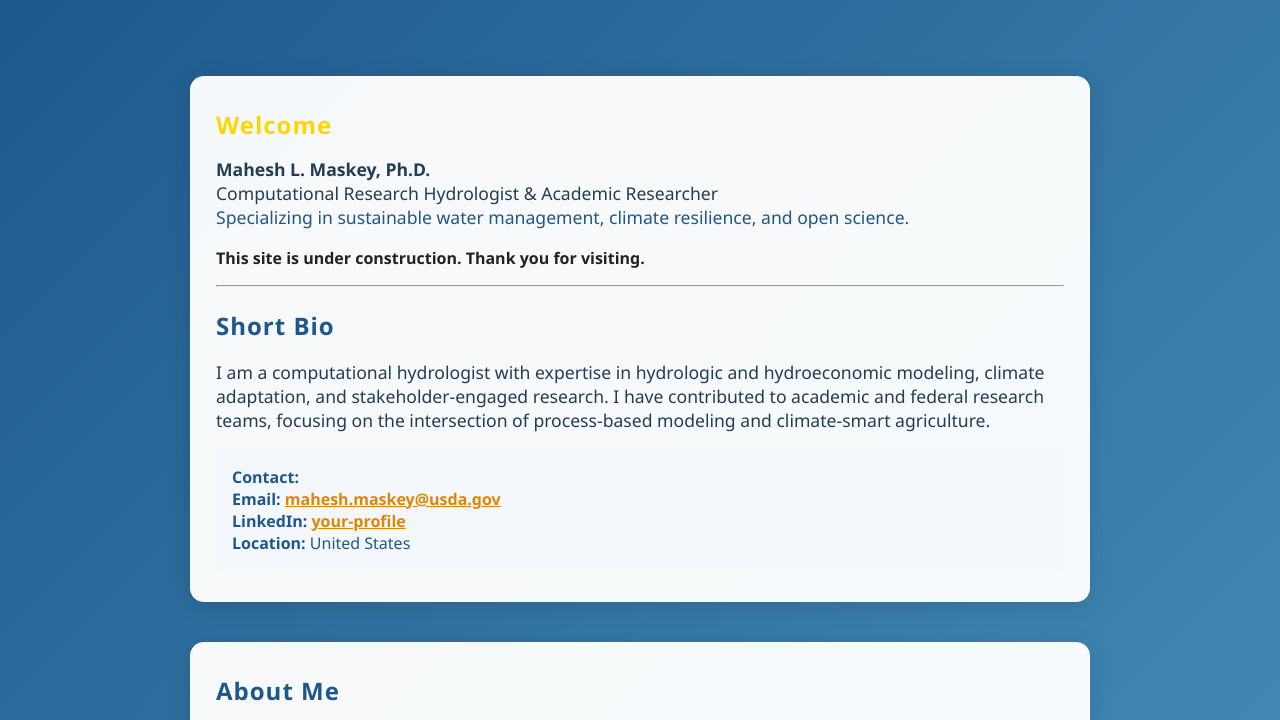
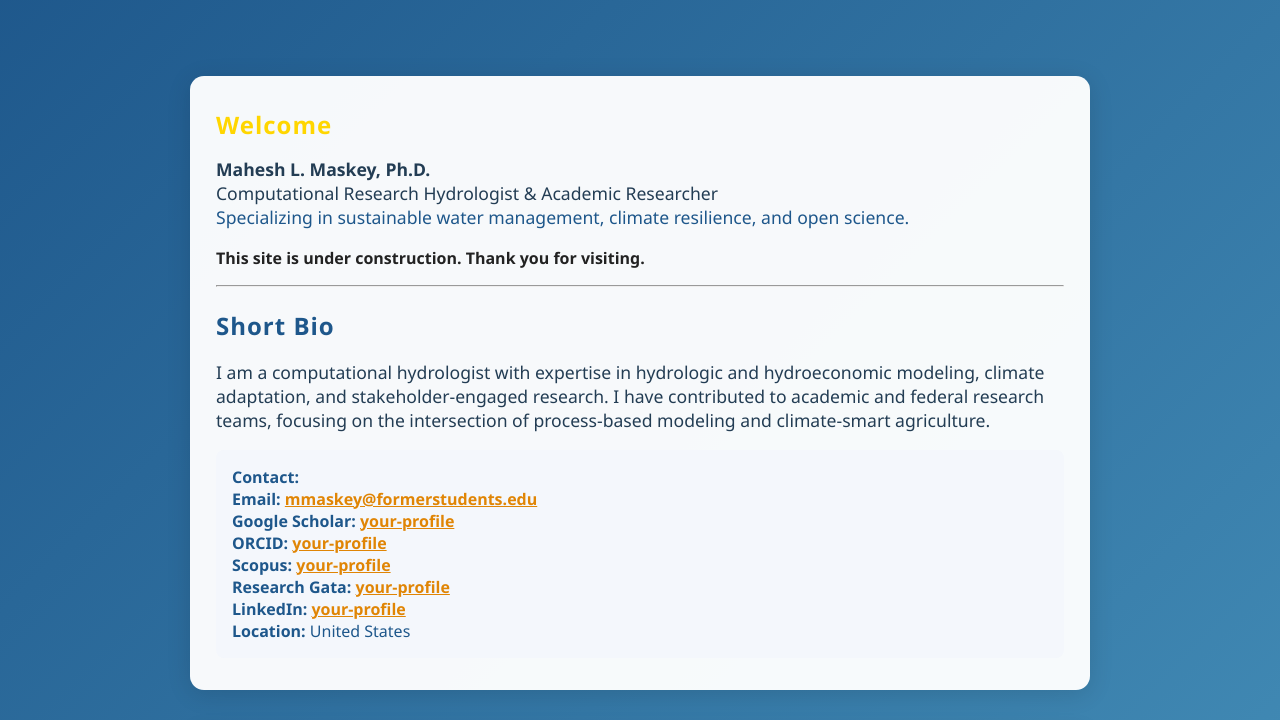
Before and after one commit to mlmaskey/mlmaskey.github.io, a plain HTML site: page index.html in a window 1280 px wide. Shown: the part 64-784 px from the top of the page. Drawn offline with Linux system fonts and the light colour scheme.

Commit message:
Update index.html
Added media link

```diff
--- a/index.html
+++ b/index.html
@@ -114,8 +114,12 @@
       <!-- Contact at the bottom of Home -->
       <div class="contact-box" id="contact">
         <b>Contact:</b><br>
-        <b>Email:</b> <a href="mailto:mahesh.maskey@usda.gov">mahesh.maskey@usda.gov</a><br>
-        <b>LinkedIn:</b> <a href="https://linkedin.com/in/your-profile" target="_blank">your-profile</a><br>
+        <b>Email:</b> <a href="mailto:mahesh.maskey@usda.gov">mmaskey@formerstudents.edu</a><br>
+        <b>Google Scholar:</b> <a href="https://scholar.google.com/citations?user=X24vgYAAAAAJ&hl=en" target="_blank">your-profile</a><br>
+        <b>ORCID:</b> <a href="https://orcid.org/0000-0002-2258-2932="_blank">your-profile</a><br>
+        <b>Scopus:</b> <a href="https://www.scopus.com/authid/detail.uri?authorId=56538356100" target="_blank">your-profile</a><br>
+        <b>Research Gata:</b> <a href="https://www.researchgate.net/profile/Mahesh_Maskey?ev=hdr_xprf" target="_blank">your-profile</a><br>
+        <b>LinkedIn:</b> <a href="https://www.linkedin.com/in/mahesh-lal-m-9975b8360/" target="_blank">your-profile</a><br>
         <b>Location:</b> United States
       </div>
     </section>
```
